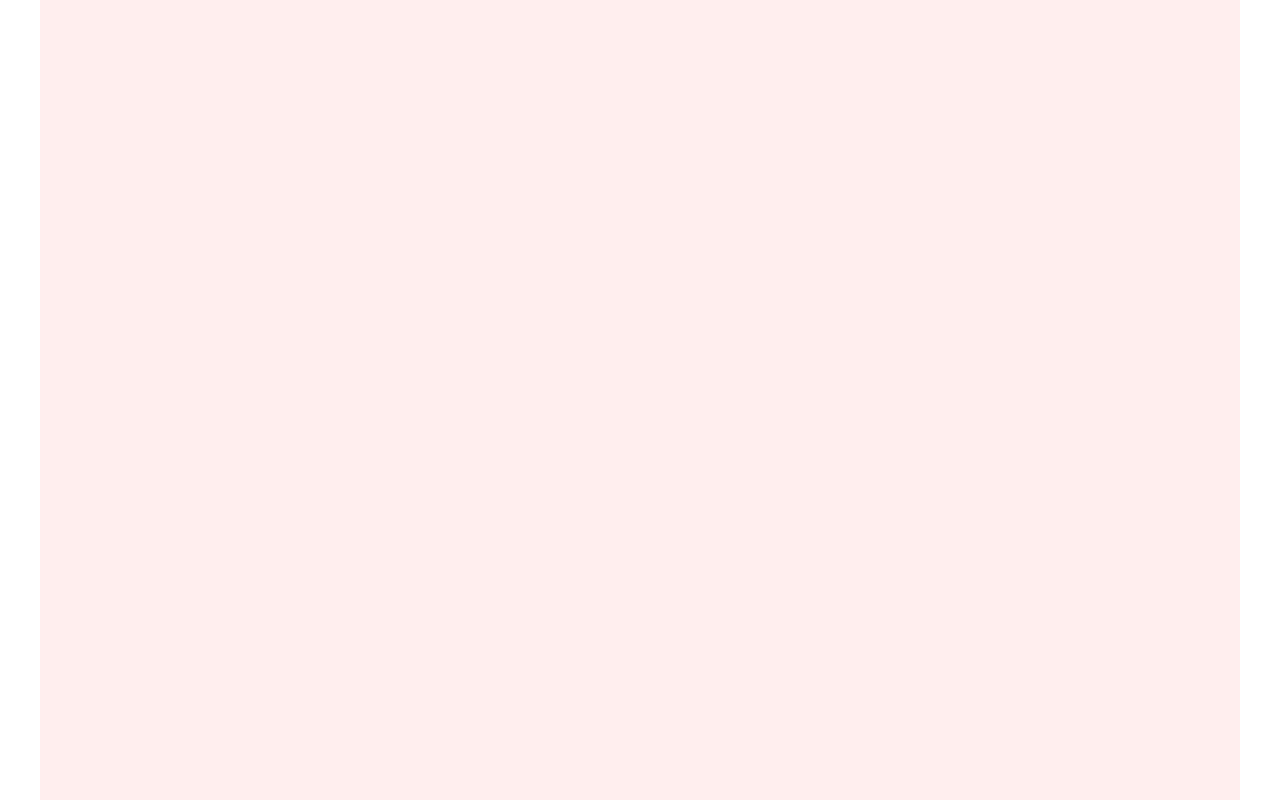
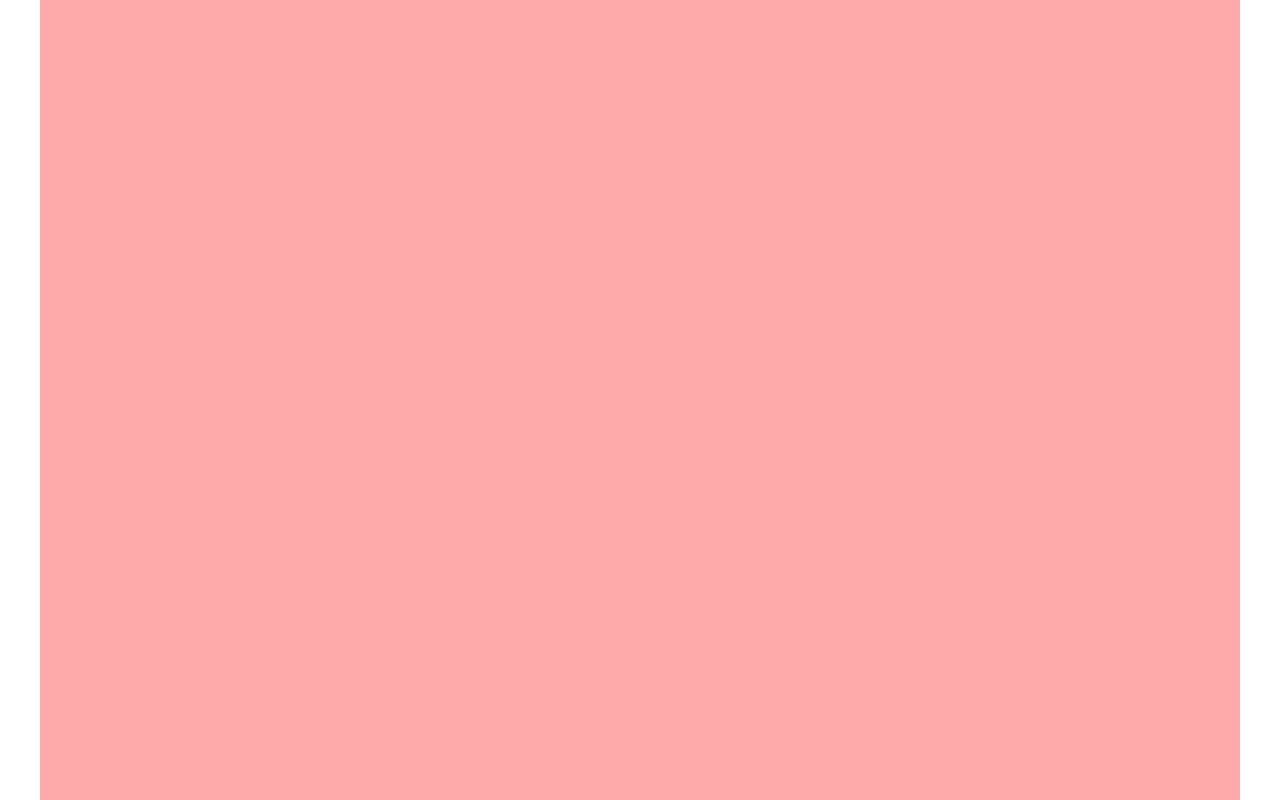
Before and after one commit to sneha774/Phaser_Test, a website with bundled scripts: page public/index.html in a window 1280 px wide. Built offline with nearby package versions, Linux system fonts and the light colour scheme.

Commit message:
added all states as modules

```diff
--- a/public/index.html
+++ b/public/index.html
@@ -12,7 +12,11 @@
     <script src="./lib/phaser.min.js"></script>
 
     <!-- Javascript -->
-    <script type="module" src="js/main.js"></script>
+    <script type="module" src="js/welcome.state.mjs"></script>
+    <script type="module" src="js/game.state.mjs"></script>
+    <script type="module" src="js/chat.state.mjs"></script>
+    <script type="module" src="js/links.state.mjs"></script>
+    <script type="module" src="js/main.mjs"></script>
 </head>
 <body>
 </body>
--- /dev/null
+++ b/public/js/chat.state.mjs
@@ -0,0 +1,29 @@
+class ChatState {
+    constructor(game) {
+        this.game = game;
+    }
+
+    preload() {
+        this.game.scale.scaleMode = Phaser.ScaleManager.SHOW_ALL;
+        this.game.scale.pageAlignHorizontally = true;
+        this.game.scale.pageAlignVertically = true;
+        this.game.stage.backgroundColor = '#aaf';
+    }
+
+    create() {
+
+    }
+
+    update() {
+
+    }
+}
+
+export const createChatState = (game) => {
+    const state = new ChatState(game);
+    return {
+        preload: state.preload,
+        create: state.create,
+        update: state.update
+    };
+}
--- /dev/null
+++ b/public/js/game.state.mjs
@@ -0,0 +1,29 @@
+class GameState {
+    constructor(game) {
+        this.game = game;
+    }
+
+    preload() {
+        this.game.scale.scaleMode = Phaser.ScaleManager.SHOW_ALL;
+        this.game.scale.pageAlignHorizontally = true;
+        this.game.scale.pageAlignVertically = true;
+        this.game.stage.backgroundColor = '#afa';
+    }
+
+    create() {
+
+    }
+
+    update() {
+
+    }
+}
+
+export const createGameState = (game) => {
+    const state = new GameState(game);
+    return {
+        preload: state.preload,
+        create: state.create,
+        update: state.update
+    };
+}
--- /dev/null
+++ b/public/js/links.state.mjs
@@ -0,0 +1,29 @@
+class LinksState {
+    constructor(game) {
+        this.game = game;
+    }
+
+    preload() {
+        this.game.scale.scaleMode = Phaser.ScaleManager.SHOW_ALL;
+        this.game.scale.pageAlignHorizontally = true;
+        this.game.scale.pageAlignVertically = true;
+        this.game.stage.backgroundColor = '#aaa';
+    }
+
+    create() {
+
+    }
+
+    update() {
+
+    }
+}
+
+export const createLinksState = (game) => {
+    const state = new LinksState(game);
+    return {
+        preload: state.preload,
+        create: state.create,
+        update: state.update
+    };
+}
--- a/public/js/main.js
+++ /dev/null
@@ -1,17 +0,0 @@
-let state = {
-    preload: function() {
-        game.scale.scaleMode = Phaser.ScaleManager.SHOW_ALL;
-        game.scale.pageAlignHorizontally = true;
-        game.scale.pageAlignVertically = true;
-        game.stage.backgroundColor = '#fee';
-    },
-    create: function() {
-
-    },
-    create: function() {
-
-    },
-};
-
-let game = new Phaser.Game(600, 400, Phaser.CANVAS, null, state);
-console.log("I am more awesome");
--- /dev/null
+++ b/public/js/main.mjs
@@ -0,0 +1,11 @@
+import { createWelcomeState } from "./welcome.state.mjs";
+import { createGameState } from "./game.state.mjs";
+import { createChatState } from "./chat.state.mjs";
+import { createLinksState } from "./links.state.mjs";
+
+const game = new Phaser.Game(600, 400, Phaser.CANVAS, null);
+game.state.add('welcome', createWelcomeState());
+game.state.add('game', createGameState());
+game.state.add('chat', createChatState());
+game.state.add('links', createLinksState());
+game.state.start('welcome');
--- /dev/null
+++ b/public/js/welcome.state.mjs
@@ -0,0 +1,29 @@
+class WelcomeState {
+    constructor(game) {
+        this.game = game;
+    }
+
+    preload() {
+        this.game.scale.scaleMode = Phaser.ScaleManager.SHOW_ALL;
+        this.game.scale.pageAlignHorizontally = true;
+        this.game.scale.pageAlignVertically = true;
+        this.game.stage.backgroundColor = '#faa';
+    }
+
+    create() {
+
+    }
+
+    update() {
+
+    }
+}
+
+export const createWelcomeState = (game) => {
+    const state = new WelcomeState(game);
+    return {
+        preload: state.preload,
+        create: state.create,
+        update: state.update
+    };
+}
```
